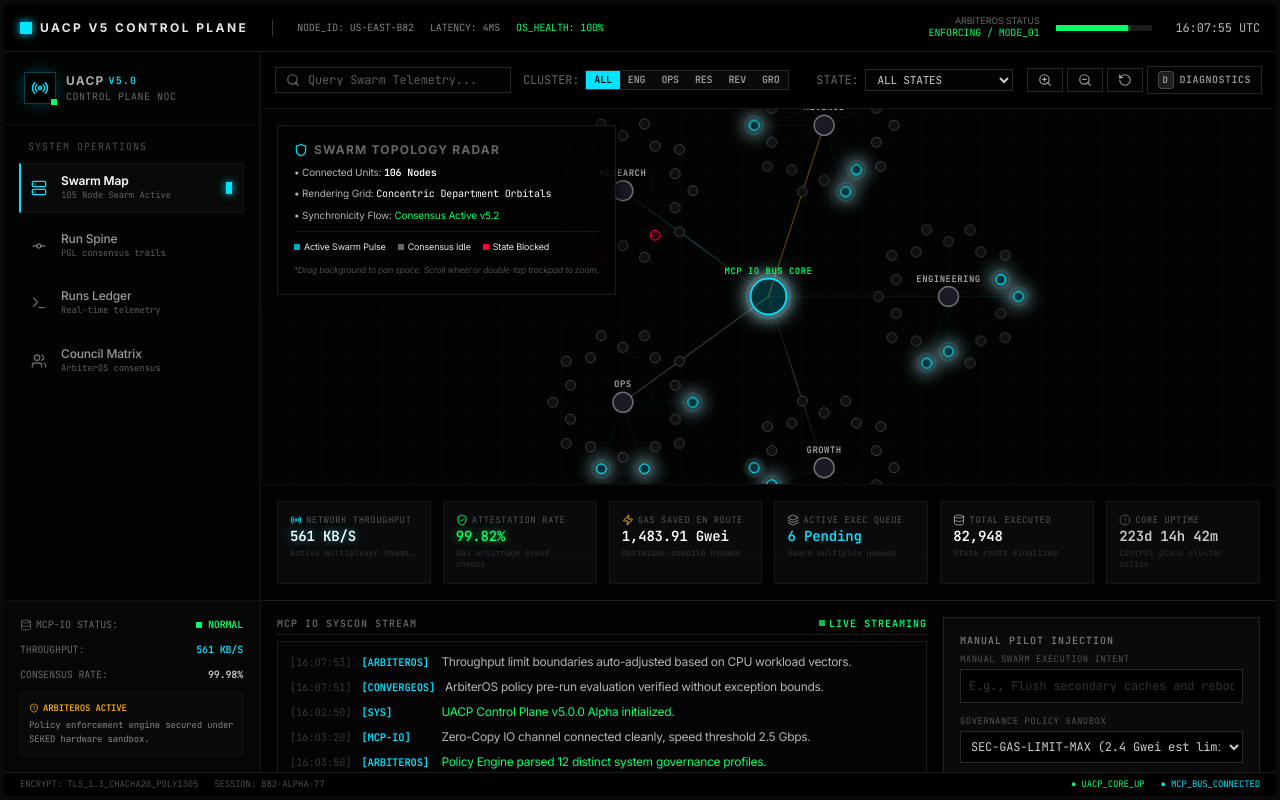
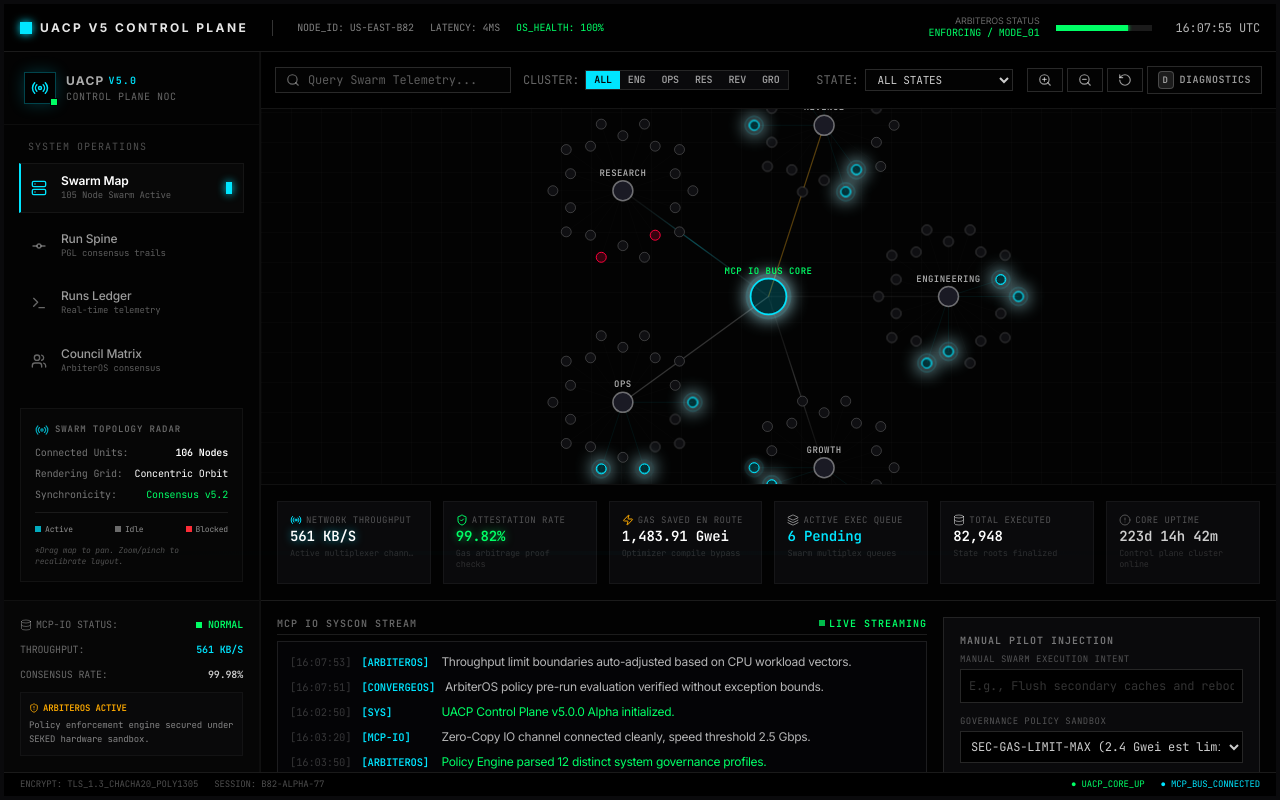
Before and after one commit to reprewindai-dev/Agent-Control-need-pgl, a React (Vite) app: page / in a window 1280 px wide. Built offline with nearby package versions, Linux system fonts and the light colour scheme.

Commit message:
feat(sidebar): move Swarm Topology Radar to sidebar
Relocate the Swarm Topology Radar widget from the main viewport to the sidebar to optimize screen real estate and improve information density.

```diff
--- a/src/App.tsx
+++ b/src/App.tsx
@@ -145,6 +145,7 @@ export default function App() {
           setActiveTab={setActiveTab}
           mcpHeartbeat={liveMetrics.mcpIOHeartbeat}
           throughput={liveMetrics.throughput}
+          agentsCount={agents.length}
         />
 
         {/* 3. Central Application Viewport */}
--- a/src/components/Sidebar.tsx
+++ b/src/components/Sidebar.tsx
@@ -12,9 +12,10 @@ interface SidebarProps {
   setActiveTab: (tab: string) => void;
   mcpHeartbeat: string;
   throughput: number;
+  agentsCount: number;
 }
 
-export default function Sidebar({ activeTab, setActiveTab, mcpHeartbeat, throughput }: SidebarProps) {
+export default function Sidebar({ activeTab, setActiveTab, mcpHeartbeat, throughput, agentsCount }: SidebarProps) {
   const menuItems = [
     { id: 'overview', name: 'Swarm Map', icon: Server, desc: '105 Node Swarm Active' },
     { id: 'spine', name: 'Run Spine', icon: GitCommit, desc: 'PGL consensus trails' },
@@ -86,6 +87,48 @@ export default function Sidebar({ activeTab, setActiveTab, mcpHeartbeat, through
             );
           })}
         </nav>
+
+        {/* Swarm Topology Radar Widget - Relocated to utilize vacant sidebar space */}
+        <div className="mx-4 my-2 p-3.5 bg-white/[0.01] border border-white/5 rounded-none font-mono">
+          <div className="text-white/40 uppercase tracking-widest font-bold text-[9px] mb-2 flex items-center gap-1.5">
+            <Radio className="w-3.5 h-3.5 text-electric-cyan animate-pulse" />
+            <span>SWARM TOPOLOGY RADAR</span>
+          </div>
+          <div className="space-y-1.5 text-[10px] text-white/70">
+            <div className="flex justify-between">
+              <span className="text-white/45">Connected Units:</span>
+              <strong className="text-white font-mono">{agentsCount} Nodes</strong>
+            </div>
+            <div className="flex justify-between">
+              <span className="text-white/45">Rendering Grid:</span>
+              <span className="text-white">Concentric Orbit</span>
+            </div>
+            <div className="flex justify-between">
+              <span className="text-white/45">Synchronicity:</span>
+              <span className="text-[#00FF66]">Consensus v5.2</span>
+            </div>
+          </div>
+          <hr className="my-2.5 border-white/[0.08]" />
+          <div className="flex justify-between text-[8px] text-white/55">
+            <span className="flex items-center gap-1">
+              <span className="w-1.5 h-1.5 bg-electric-cyan inline-block shrink-0 rounded-none animate-pulse" />
+              Active
+            </span>
+            <span className="flex items-center gap-1">
+              <span className="w-1.5 h-1.5 bg-white/40 inline-block shrink-0 rounded-none" />
+              Idle
+            </span>
+            <span className="flex items-center gap-1">
+              <span className="w-1.5 h-1.5 bg-red-500 inline-block shrink-0 rounded-none" />
+              Blocked
+            </span>
+          </div>
+          {activeTab === 'overview' && (
+            <div className="mt-2.5 text-[8px] text-white/30 italic leading-snug">
+              *Drag map to pan. Zoom/pinch to recalibrate layout.
+            </div>
+          )}
+        </div>
       </div>
 
       {/* Footer Metrics */}
--- a/src/components/SwarmMap.tsx
+++ b/src/components/SwarmMap.tsx
@@ -480,27 +480,6 @@ export default function SwarmMap({ agents, onAgentUpdate }: SwarmMapProps) {
             })}
           </g>
         </svg>
-
-        {/* Dynamic Telemetry HUD Floating Legends */}
-        <div className="absolute top-4 left-4 p-4 rounded-none bg-[#030303]/90 border border-white/10 text-mono text-[10px] leading-relaxed max-w-sm pointer-events-none shadow-[0_0_15px_rgba(0,0,0,0.85)]">
-          <div className="text-white/40 uppercase tracking-widest font-bold mb-1.5 flex items-center gap-1.5 text-xs">
-            <Shield className="w-3.5 h-3.5 text-electric-cyan" /> SWARM TOPOLOGY RADAR
-          </div>
-          <div className="space-y-1 text-white/70">
-            <p>• Connected Units: <span className="text-white font-mono font-bold">{agents.length} Nodes</span></p>
-            <p>• Rendering Grid: <span className="text-white font-mono">Concentric Department Orbitals</span></p>
-            <p>• Synchronicity Flow: <span className="text-matrix-emerald">Consensus Active v5.2</span></p>
-          </div>
-          <hr className="my-2 border-white/[0.08]" />
-          <div className="flex gap-3 text-[9px]">
-            <span className="flex items-center gap-1"><span className="w-1.5 h-1.5 bg-electric-cyan animate-pulse" /> Active Swarm Pulse</span>
-            <span className="flex items-center gap-1"><span className="w-1.5 h-1.5 bg-white/40" /> Consensus Idle</span>
-            <span className="flex items-center gap-1"><span className="w-1.5 h-1.5 bg-laser-red" /> State Blocked</span>
-          </div>
-          <div className="mt-2.5 text-[8.5px] italic text-white/30">
-            *Drag background to pan space. Scroll wheel or double-tap trackpad to zoom.
-          </div>
-        </div>
       </div>
 
       {/* 3. Frosted-Glass Slidable Right-Side-Panel Drawer */}
```
